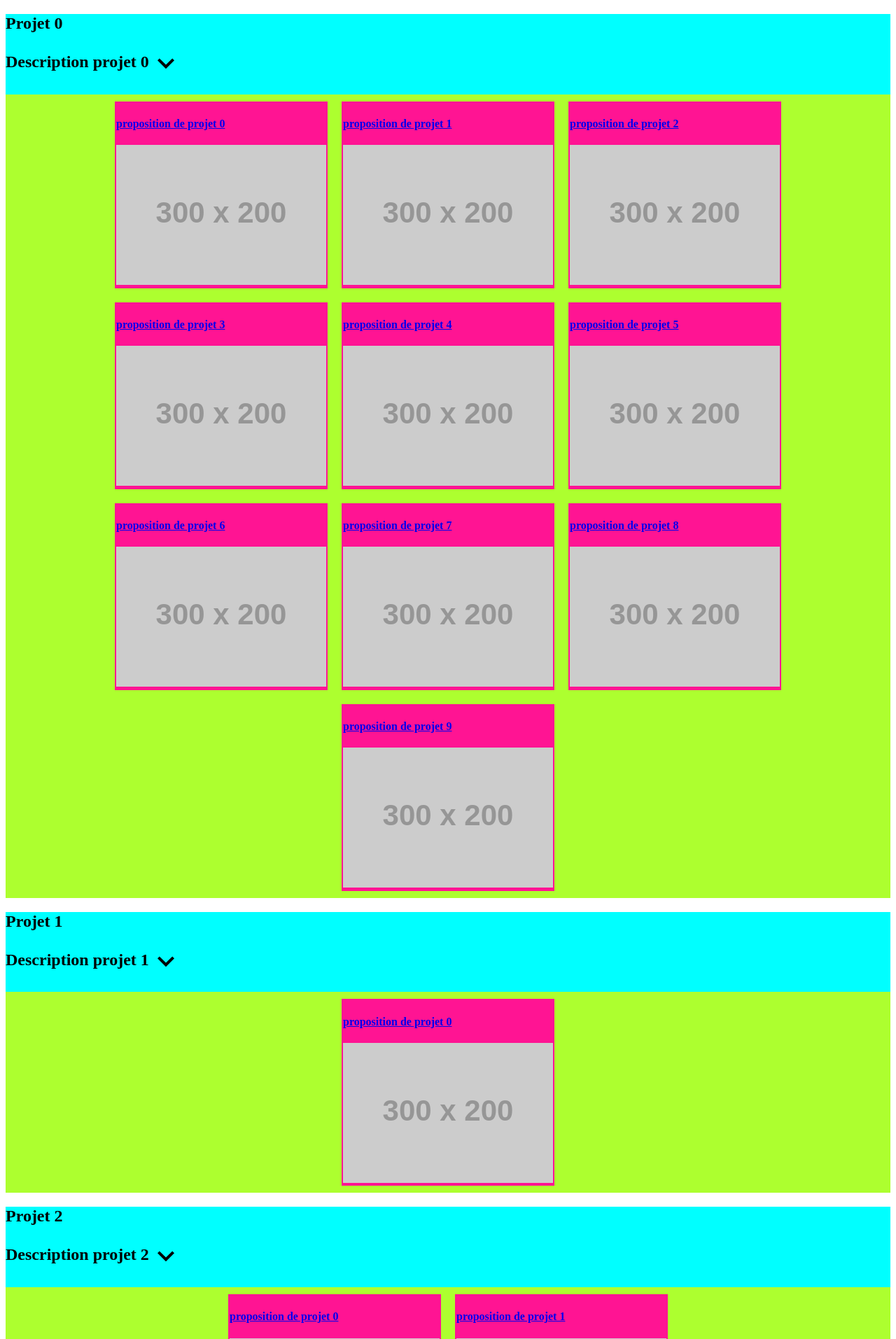
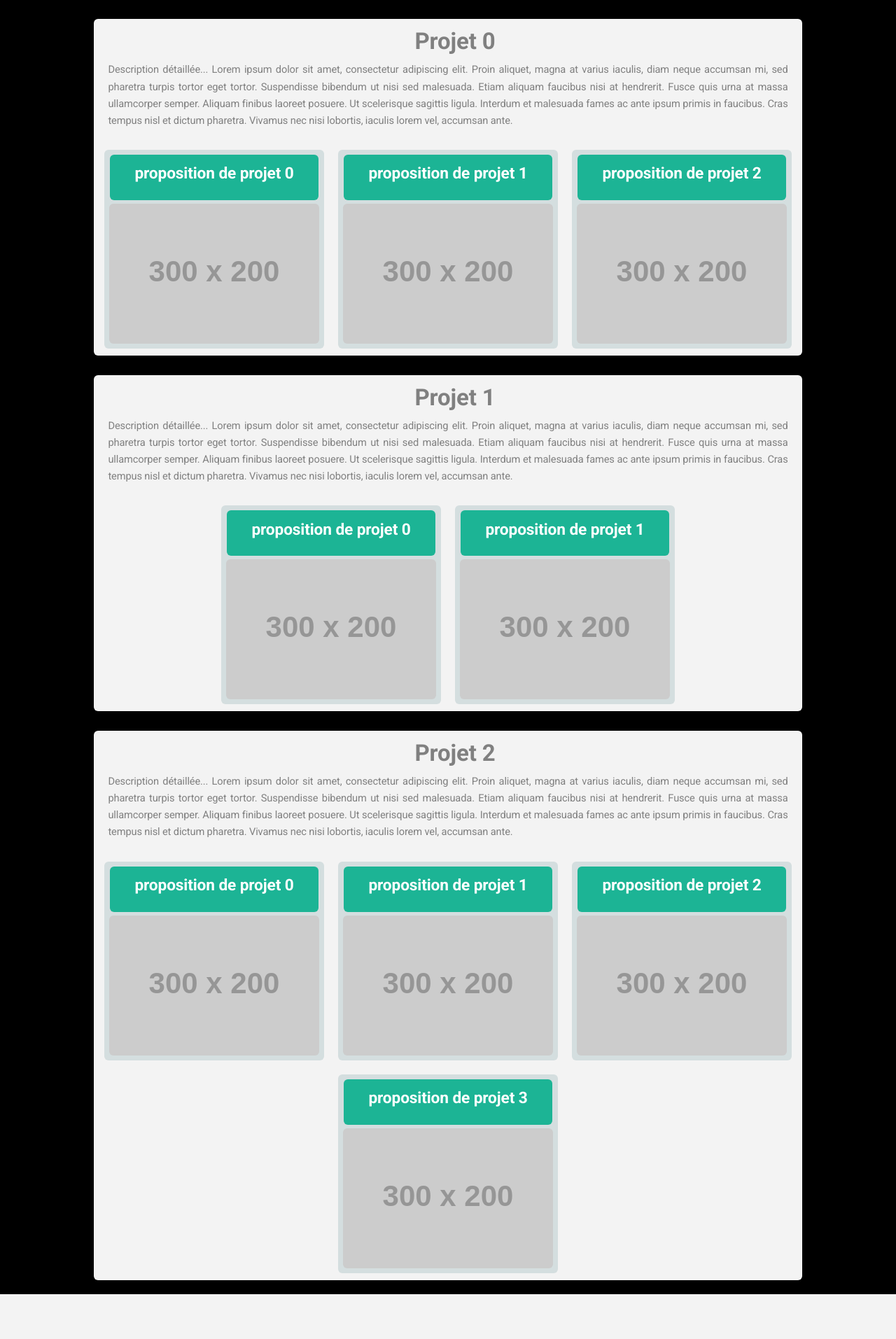
Before and after one commit to Kaysoro/RenardDuVirtuel, a PHP site: page /projets.php in a window 1280 px wide. Shown: the top 1913 px of the page at 70% size. After the commit the page ends 1849 px from the top, so only its background shows below. Run offline with PHP 8.4, Linux system fonts and the light colour scheme; grey boxes labelled with a size stand in for pictures from a placeholder-image service; some libraries are stand-ins or nearby versions.

Commit message:
embellissement magistrale de la page d'amaury. Et ouais

```diff
--- a/site_web/assets/js/main.js
+++ b/site_web/assets/js/main.js
@@ -1,9 +1,3 @@
-/*
-	Eventually by HTML5 UP
-	html5up.net | @n33co
-	Free for personal and commercial use under the CCA 3.0 license (html5up.net/license)
-*/
-
 (function() {
 
 	"use strict";
--- a/site_web/projets.css
+++ b/site_web/projets.css
@@ -1,38 +1,90 @@
 /* TODO: transitions CSS */
+@import url(font-awesome.min.css);
+@import url("http://fonts.googleapis.com/css?family=Roboto:400,700");
 
-#body {
-
+.bg {
+	background-color: #000;
 }
 
+	body, input, select, textarea {
+		color: #808080;
+		font-family: "Roboto", sans-serif;
+		font-size: 16pt;
+		font-weight: 400;
+		letter-spacing: -0.01em;
+		line-height: 1.65em;
+	}
+
+		@media screen and (max-width: 1680px) {
+
+			body, input, select, textarea {
+				font-size: 12pt;
+			}
+
+		}
+
+		@media screen and (max-width: 1280px) {
+
+			body, input, select, textarea {
+				font-size: 11pt;
+			}
+
+		}
+
+		@media screen and (max-width: 980px) {
+
+			body, input, select, textarea {
+				font-size: 12pt;
+			}
+
+		}
+
+		@media screen and (max-width: 736px) {
+
+			body, input, select, textarea {
+				font-size: 12pt;
+			}
+
+		}
+
+		@media screen and (max-width: 480px) {
+
+			body, input, select, textarea {
+				font-size: 12pt;
+			}
+
+		}
+
 .project {
-    background-color: aqua;
-    width: 100%;
+	background-color: #F3F3F3;
+	border-radius: 6px;
+    width: 80%;
     display: block;
+	margin:auto;
+	margin-bottom:20px;
+	text-align:justify;
+	padding:5px,5px,5px,5px;
+}
+
+.project h1 {
+    font-size: 2.25em;
+	margin-left: 20px;
+	margin-bottom:5px;
+	top:20px;
+	height:40px;
+	position : relative;
+	text-align:center;
 }
 
 .project p {
-    display: none;
+    margin : 20px;
 }
 
-.moreButton {
-    border-style: none;
-    background: none;
-    color: transparent;
-    background-repeat: no-repeat;
-    height: 48px;
-    min-width: 48px;
-}
-
-.actionMore {
-    background-image: url("CSS_images/keyboard_arrow_down_48px.svg");
-}
-
-.actionLess {
-    background-image: url("CSS_images/keyboard_arrow_up_48px.svg");
+.rounded {
+	border-radius: 6px;
 }
 
 .container_proposition_project {
-    background-color: greenyellow;
     display: flex;
     flex-flow: row wrap;
     justify-content: center;
@@ -41,13 +93,23 @@
 }
 
 .proposition_project {
-    background-color: deeppink;
+    background-color: #D4DEDF;
     display: block;
-    width: 300px;
-    height: 263px;
+    width: 310px;
+    height: 280px;
     margin: 10px;
     padding: 2px;
     transition: width 0.35s ease-in-out;
+	text-align:center;
+	border-radius: 6px;
+}
+
+.proposition_project h1 {
+	top:-15px;
+	position:relative;
+    font-size: 1.55em;
+	margin-left: 0px;
+	vertical-align:center;
 }
 
 .proposition_project.opened {
@@ -71,3 +133,43 @@
     padding: 20px;
     margin: 20px;
 }
+
+.button {
+		width:268px;
+		-moz-appearance: none;
+		-webkit-appearance: none;
+		-ms-appearance: none;
+		appearance: none;
+		-moz-transition: background-color 0.2s ease-in-out, color 0.2s ease-in-out, opacity 0.2s ease-in-out;
+		-webkit-transition: background-color 0.2s ease-in-out, color 0.2s ease-in-out, opacity 0.2s ease-in-out;
+		-ms-transition: background-color 0.2s ease-in-out, color 0.2s ease-in-out, opacity 0.2s ease-in-out;
+		transition: background-color 0.2s ease-in-out, color 0.2s ease-in-out, opacity 0.2s ease-in-out;
+		background-color: #1cb495;
+		border-radius: 6px;
+		border: 0;
+		color: #ffffff !important;
+		cursor: pointer;
+		display: inline-block;
+		padding: 0 1em;
+		text-align: center;
+		text-decoration: none;
+		white-space: nowrap;
+		margin:5px;
+		position:relative;
+		height:65px;
+	}
+
+		input[type="submit"]:hover,
+		input[type="reset"]:hover,
+		input[type="button"]:hover,
+		button:hover,
+		.button:hover {
+			background-color: #1fcaa7;
+		}
+
+		@media screen and (max-width: 480px) {
+			.button {
+				padding: 0;
+			}
+
+		}
--- a/site_web/projets.js
+++ b/site_web/projets.js
@@ -1,25 +1,3 @@
-function extend_description_project(projId)
-{
-    var descriptionProjet = document.getElementById("description_project_"+projId);
-    descriptionProjet.style.display = "block";
-
-    var moreButton = document.getElementById("more_button_"+projId);
-    moreButton.setAttribute("class", "moreButton actionLess");
-    moreButton.setAttribute("value", "less");
-    moreButton.setAttribute("onClick", "retract_description_project("+projId+")");
-}
-
-function retract_description_project(projId)
-{
-    var descriptionProjet = document.getElementById("description_project_"+projId);
-    descriptionProjet.style.display = "none";
-
-    var moreButton = document.getElementById("more_button_"+projId);
-    moreButton.setAttribute("class", "moreButton actionMore");
-    moreButton.setAttribute("value", "more");
-    moreButton.setAttribute("onClick", "extend_description_project("+projId+")");
-}
-
 function extend_proposition_project(projId, projPropId, projPropNumbers)
 {
     document.getElementById("projPropActivationLink_"+projId+"_"+projPropId).setAttribute("onClick", "retract_proposition_project(" + projId + ", " + projPropId + ", " + projPropNumbers + ")");
--- a/site_web/projets.php
+++ b/site_web/projets.php
@@ -1,32 +1,34 @@
-<!DOCTYPE html>
+<!DOCTYPE HTML>
 <html>
     <head>
     </head>
-    <body>
+    <body class="bg">
         <header>
-            <title>Projets d'aménagements urbains à Laval</title>
+            <title>{ Accølad } Aménagement collaboratif et citoyen du Laval de demain</title>
             <meta charset="utf-8"/>
             <link rel="stylesheet" href="projets.css"/>
             <script type="text/javascript" src="projets.js"></script>
         </header>
 <?php
-$projPropNumbers = array(10,1,2,3,4,5,6);
+$projPropNumbers = array(3,2,4);
 
 for($projId = 0; $projId < count($projPropNumbers); ++$projId)
 {
 ?>
         <section class="project" id="proj_<?php echo $projId;?>">
             <h1>Projet <?php echo $projId;?></h1>
-            <h2 id="title_project_<?php echo $projId; ?>">Description projet <?php echo $projId;?><input type="button" value="more" name="more" class="moreButton actionMore" id="more_button_<?php echo $projId; ?>" onClick="extend_description_project(<?php echo $projId; ?>)" /></h2>
-            <p id="description_project_<?php echo $projId; ?>">Description détaillée... Lorem ipsum dolor sit amet, consectetur adipiscing elit. Proin aliquet, magna at varius iaculis, diam neque accumsan mi, sed pharetra turpis tortor eget tortor. Suspendisse bibendum ut nisi sed malesuada. Etiam aliquam faucibus nisi at hendrerit. Fusce quis urna at massa ullamcorper semper. Aliquam finibus laoreet posuere. Ut scelerisque sagittis ligula. Interdum et malesuada fames ac ante ipsum primis in faucibus. Cras tempus nisl et dictum pharetra. Vivamus nec nisi lobortis, iaculis lorem vel, accumsan ante. Sed est diam, commodo a sollicitudin in, auctor ac diam. Morbi tempus, ipsum in tempus molestie, ligula tellus venenatis nulla, et egestas tortor libero iaculis nisl.</p>
+            <p>Description détaillée... Lorem ipsum dolor sit amet, consectetur adipiscing elit. Proin aliquet, magna at varius iaculis, diam neque accumsan mi, sed pharetra turpis
+			tortor eget tortor. Suspendisse bibendum ut nisi sed malesuada. Etiam aliquam faucibus nisi at hendrerit. Fusce quis urna at massa ullamcorper semper. Aliquam finibus
+			laoreet posuere. Ut scelerisque sagittis ligula. Interdum et malesuada fames ac ante ipsum primis in faucibus. Cras tempus nisl et dictum pharetra. Vivamus nec nisi
+			lobortis, iaculis lorem vel, accumsan ante.</p>
             <section class="container_proposition_project">
 <?php
     for($projPropId = 0; $projPropId < $projPropNumbers[$projId]; ++$projPropId)
     {
 ?>
                 <article class="proposition_project" id="proj_<?php echo $projId; ?>_prop_<?php echo $projPropId; ?>">
-                    <a href="projet.php?projId=<?php echo $projId;?>&projPropId=<?php echo $projPropId;?>" id="projPropActivationLink_<?php echo $projId . "_" . $projPropId;?>"><h1>proposition de projet <?php echo $projPropId; ?></h1></a>
-                    <img alt="image projet" src="http://placehold.it/300x200" id="img_proj_<?php echo $projId; ?>_prop_<?php echo $projPropId; ?>" />
+                    <a class="button" href="projet.php?projId=<?php echo $projId;?>&projPropId=<?php echo $projPropId;?>" id="projPropActivationLink_<?php echo $projId . "_" . $projPropId;?>"><h1>proposition de projet <?php echo $projPropId; ?></h1></a>
+                    <img class="rounded" alt="image projet" src="http://placehold.it/300x200" id="img_proj_<?php echo $projId; ?>_prop_<?php echo $projPropId; ?>" />
                 </article>
 <?php
     }
@@ -49,5 +51,6 @@ for($projId = 0; $projId < count($projPropNumbers); ++$projId)
                 }
             }
         </script>
+
     </body>
 </html>
```
